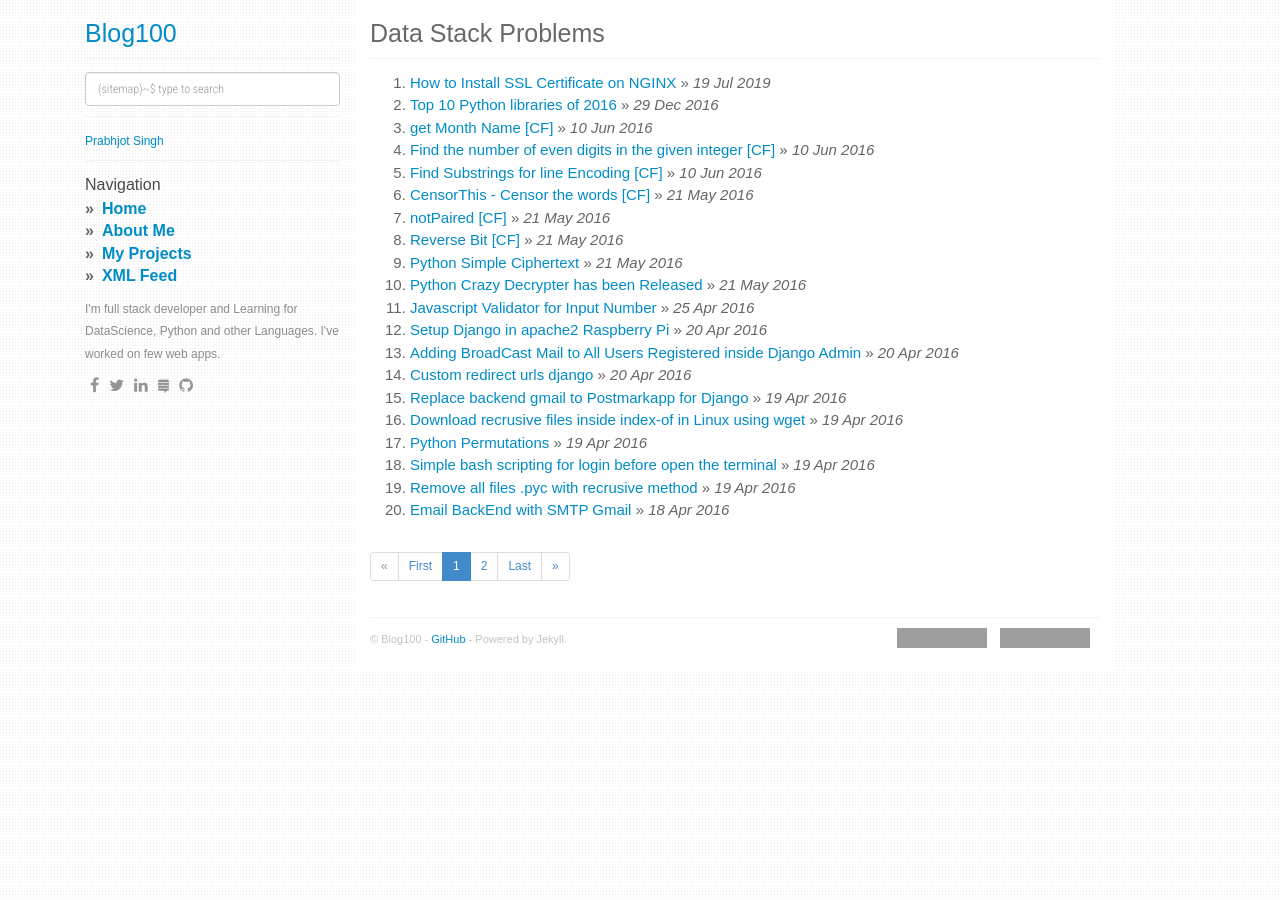
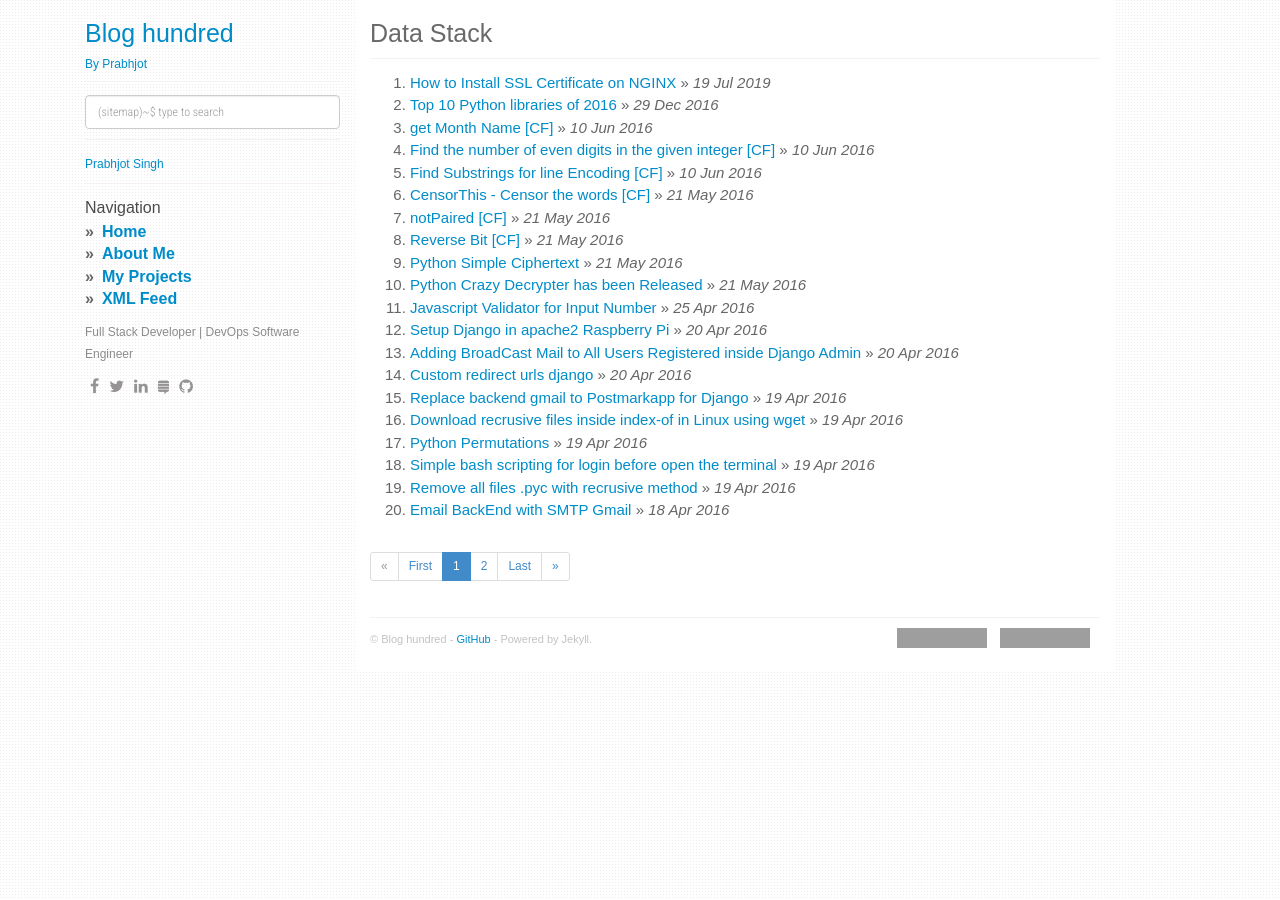
Before and after one commit to blog100/blog100.github.io, a Jekyll site: the page built from index.html, in a window 1280 px wide. Built offline with Jekyll 4.4.1, drawn with Linux system fonts in a browser that asks for light colours; nearby versions of some CDN libraries; the list of posts is cut into pages by our own code; comment, search, counter and statistics services are not loaded; grey boxes are pictures that could not be loaded.

Commit message:
develop
Signed-off-by: Singh <psingh45@ms.ds.uhc.com>

```diff
--- a/_config.yml
+++ b/_config.yml
@@ -1,8 +1,8 @@
-title: Data Stack Problems
-description: My Personal Stack Problems
-author: Blog100
+title: Data Stack
+description: Data Stack
+author: Blog hundred
 github: https://blog100.github.io
-about: I'm full stack developer and Learning for DataScience, Python and other Languages. I've worked on few web apps.
+about: Full Stack Developer | DevOps Software Engineer
 disqus_shortname: blog100-github-io
 google_analytics: UA-XXXXXXXX-Y
 
--- a/_layouts/default.html
+++ b/_layouts/default.html
@@ -117,7 +117,7 @@ layout: compress
 
 
 
-          <h1 class="author-name"><a href="/">{{ site.author }}</a></h1>
+          <h1 class="author-name"><a href="/">{{ site.author }} <h6>By Prabhjot</h6></a></h1>
           <hr />
           <div class="search" id="js-search">
               <input type="text" placeholder="(sitemap)~$ type to search" class="search__input form-control" id="js-search__input">
--- a/static/css/main.css
+++ b/static/css/main.css
@@ -34,7 +34,7 @@ a, a:link, a:active {
   color: #008cc9;
 }
 a:hover {
-  color: #B3B3B3;
+  color: #780000;
   text-decoration: underline;
 }
 
```
